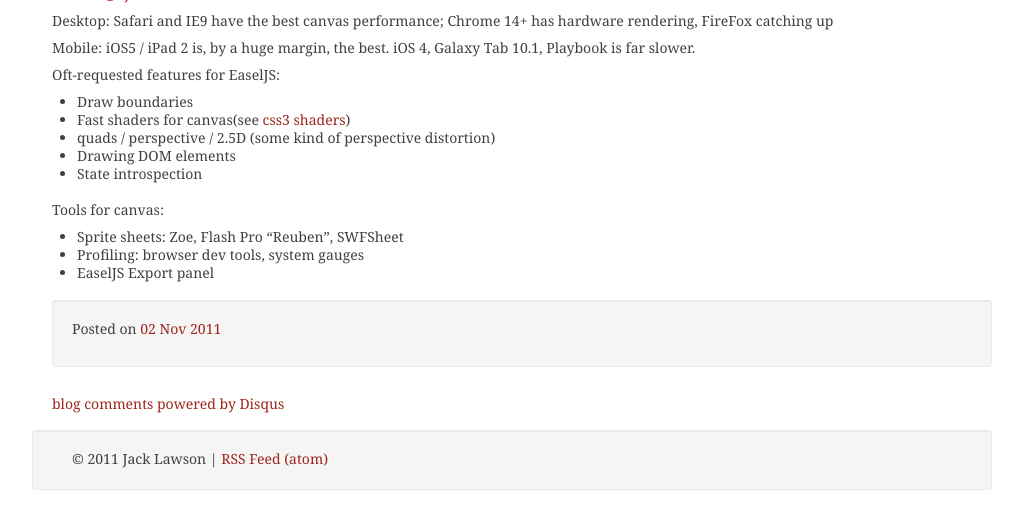
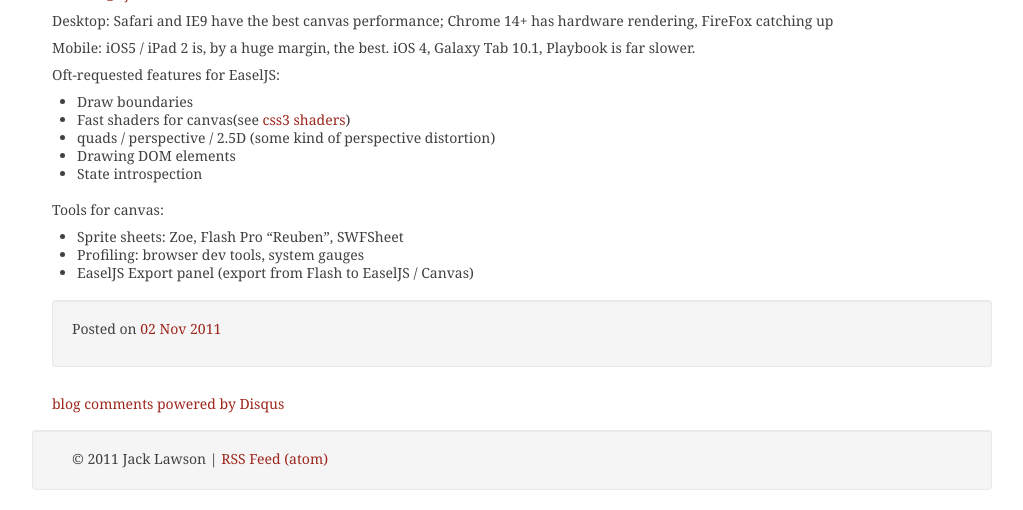
Before and after one commit to ajacksified/ajacksified.github.com, a Jekyll site: the page built from _posts/2011-11-02-new-game-conf-liveblog-2.markdown, in a window 1280 px wide and 900 px high, scrolled down 3070 px, cut to the strip 390-900 px from the top of the window. Shown: the whole strip, without its empty margins (118-1141 px from the left). Built offline with Jekyll 4.4.1, drawn with Linux system fonts in a browser that asks for light colours; nearby versions of some CDN libraries; some web fonts are replaced; Markdown is read by kramdown in place of the engine named in the settings; comment, search, counter and statistics services are not loaded.

```diff
--- a/_posts/2011-11-02-new-game-conf-liveblog-2.markdown
+++ b/_posts/2011-11-02-new-game-conf-liveblog-2.markdown
@@ -227,4 +227,4 @@
 
 * Sprite sheets: Zoe, Flash Pro "Reuben", SWFSheet
 * Profiling: browser dev tools, system gauges
-* EaselJS Export panel
+* EaselJS Export panel (export from Flash to EaselJS / Canvas)
```
